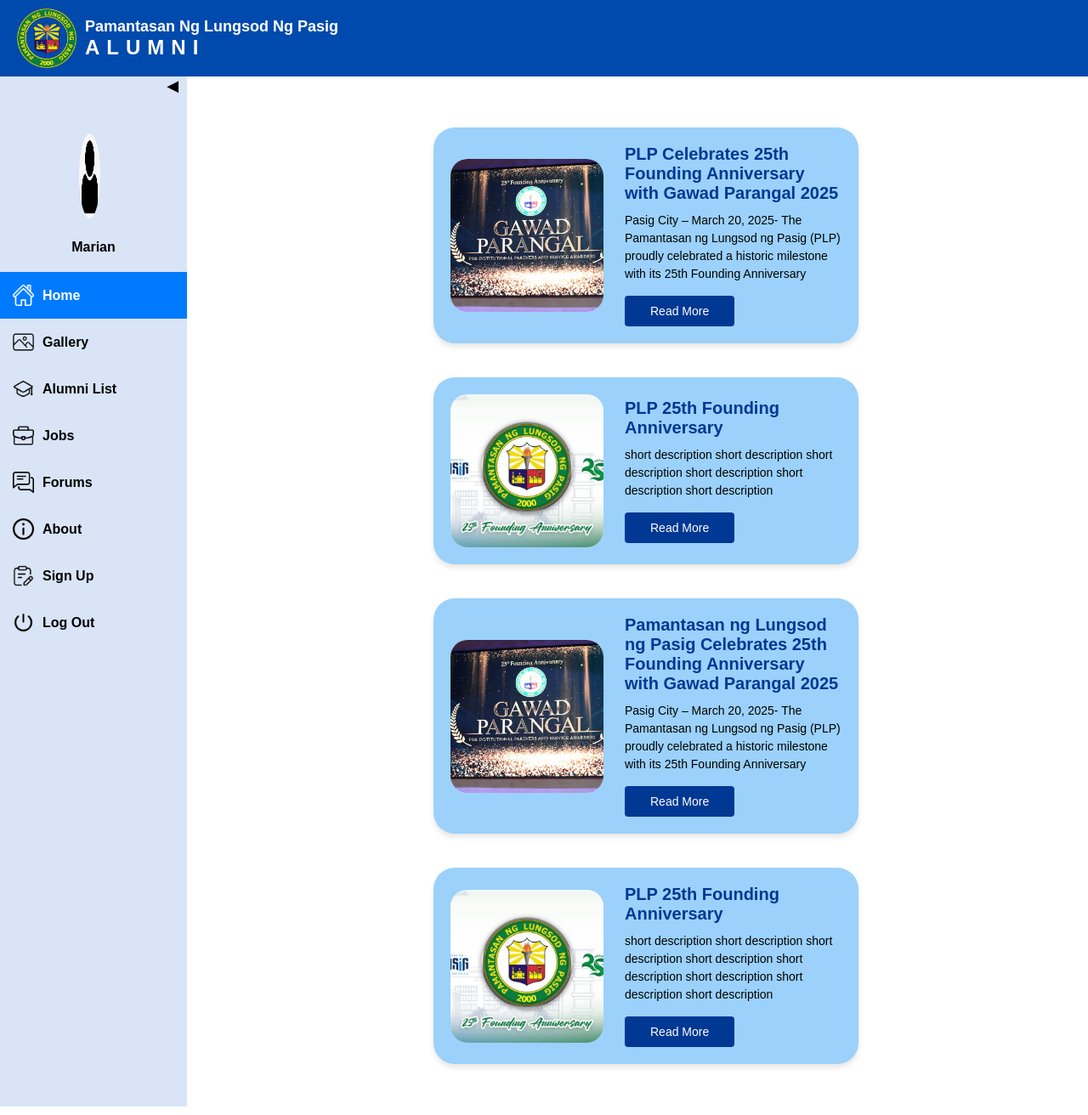
After one commit to jojanajeangarabillo/ALUMNI_PORTAL, a PHP site: page /alumni-gallery.php in a window 1280 px wide. The commit adds this page. Shown: the whole page at 85% size. Run offline with PHP 8.4, Linux system fonts and the light colour scheme.

Commit message:
alumni gallery and css update

```diff
--- /dev/null
+++ b/alumni-gallery.php
@@ -0,0 +1,117 @@
+<!DOCTYPE html>
+<html lang="en">
+<head>
+    <meta charset="UTF-8">
+    <meta name="viewport" content="width=device-width, initial-scale=1.0">
+    <title>Gallery</title>
+    <link rel="stylesheet" href="style.css">
+</head>
+
+<body>
+
+    <div class="interface-header">
+        <img src="images/logo.png" alt="PLP Logo" class="logo-interface">
+        <div class="text">
+            <div class="school-name">Pamantasan Ng Lungsod Ng Pasig</div>
+            <div class="alumni-title">ALUMNI</div>
+        </div>
+    </div>
+
+
+    <div class="sidebar" id="sidebar">
+        <div class="toggle-btn" onclick="toggleSidebar()">&#x25C0;</div>
+        <div class="sidebar-content">
+            <div class="profile-section">
+                <a href="profile.html" class="profile-pic">
+                    <img src="images/avatar.png" alt="Profile Picture">
+                </a>
+                <div class="profile-name">Marian</div>
+            </div>
+
+            <a href="#" class="active"><img src="images/home.png" alt="Home"><span>Home</span></a>
+            <a href="#"><img src="images/gallery.png" alt="Gallery"><span>Gallery</span></a>
+            <a href="#"><img src="images/alumni_list.png" alt="Alumni List"><span>Alumni List</span></a>
+            <a href="#"><img src="images/jobs.png" alt="Jobs"><span>Jobs</span></a>
+            <a href="#"><img src="images/forums.png" alt="Forums"><span>Forums</span></a>
+            <a href="#"><img src="images/about.png" alt="About"><span>About</span></a>
+            <a href="register.php"><img src="images/signup.png" alt="Sign up"><span>Sign Up</span></a>
+            <a href="landing.php"><img src="images/log-out.png" alt="Log Out"><span>Log Out</span></a>
+        </div>
+    </div>
+
+    <div class="gallery-content">
+        <section class="gallery-section">
+            <div class="gallery-container">
+
+                <div class="gallery-box">
+                    <img src="images/gawad_parangal.jpg" alt="Gallery Image" />
+                    <div class="gallery-text">
+                        <h3>PLP Celebrates 25th Founding Anniversary with Gawad Parangal 2025</h3>
+                        <p>
+                        Pasig City – March 20, 2025- The Pamantasan ng Lungsod ng Pasig (PLP) proudly celebrated a
+                        historic milestone with its 25th Founding Anniversary
+                        </p>
+                        <a href="gallery_rreadmore.php">
+                        <button class="read-more-btn">Read More</button>
+                            </a>
+                    </div>
+                </div>
+
+                <div class="gallery-box">
+                    <img src="images/plpanniv.jpg" alt="Gallery Image" />
+                    <div class="gallery-text">
+                        <h3>PLP 25th Founding Anniversary</h3>
+                        <p>
+                            short description short description short description short description
+                            short description short description
+                        </p>
+                        <a href="gallery_rreadmore.php">
+                        <button class="read-more-btn">Read More</button>
+                            </a>
+
+                    </div>
+                </div>
+
+                <div class="gallery-box">
+                    <img src="images/gawad_parangal.jpg" alt="Gallery Image" />
+                    <div class="gallery-text">
+                        <h3>Pamantasan ng Lungsod ng Pasig Celebrates 25th Founding Anniversary with Gawad Parangal 2025</h3>
+                        <p>
+                            Pasig City – March 20, 2025- The Pamantasan ng Lungsod ng Pasig (PLP) proudly celebrated a
+                            historic milestone with its 25th Founding Anniversary
+                        </p>
+                        <a href="gallery_rreadmore.php">
+                        <button class="read-more-btn">Read More</button>
+                            </a>
+                    </div>
+                </div>
+
+                <div class="gallery-box">
+                    <img src="images/plpanniv.jpg" alt="Gallery Image" />
+                    <div class="gallery-text">
+                        <h3>PLP 25th Founding Anniversary</h3>
+                        <p>
+                            short description short description short description short description
+                            short description short description short description short description
+                        </p>
+                        <a href="gallery_rreadmore.php">
+                        <button class="read-more-btn">Read More</button>
+                            </a>
+                    </div>
+                </div>
+
+            </div>
+        </section>
+    </div>
+
+    <script>
+        function toggleSidebar() {
+            const sidebar = document.getElementById('sidebar');
+            sidebar.classList.toggle('collapsed');
+            const toggleBtn = document.querySelector('.toggle-btn');
+            toggleBtn.innerHTML = sidebar.classList.contains('collapsed') ? '&#x25B6;' : '&#x25C0;';
+        }
+    </script>
+
+</body>
+</html>
--- a/style.css
+++ b/style.css
@@ -791,3 +791,101 @@
   border-radius: 8px;
 
 }
+
+/*GALLERY*/
+
+
+.gallery-content {
+  margin-left: 240px;
+    padding: 20px;
+    position: relative;
+    z-index: 2;
+    margin-top: -0px;
+    overflow-y: auto;
+    max-height: 100vh;
+}
+
+.sidebar.collapsed ~ .gallery-content {
+  margin-left: 100px;
+}
+
+.gallery-section {
+  background-color: #fff;
+  padding: 40px 0;
+  text-align: center;
+  top: 80px;
+}
+
+.gallery-container {
+  display: flex;
+  justify-content: center;
+  gap: 40px;
+  flex-wrap: wrap;
+  padding: 0 40px;
+}
+
+
+.gallery-box {
+  background-color: #9bd1fb;
+  border-radius: 25px;
+  width: 500px;
+  padding: 20px;
+  display: flex;
+  align-items: center;
+  gap: 25px;
+  box-shadow: 0 4px 6px rgba(0, 0, 0, 0.1);
+  text-align: left;
+  min-height: 200px;
+}
+
+
+.gallery-box img {
+  width: 180px;
+  height: 180px;
+  border-radius: 20px;
+  object-fit: cover;
+  background-color: #fff;
+  flex-shrink: 0;
+}
+
+
+.gallery-text {
+  display: flex;
+  flex-direction: column;
+  justify-content: space-between;
+  flex: 1;
+}
+
+
+.gallery-text h3 {
+  font-size: 20px;
+  font-weight: bold;
+  color: #003893;
+  margin-bottom: 10px;
+}
+
+
+.gallery-text p {
+  font-size: 14px;
+  color: #000;
+  margin-bottom: 15px;
+  line-height: 1.5;
+  text-align: left;
+}
+
+
+.read-more-btn {
+  background-color: #003893;
+  color: white;
+  border: none;
+  padding: 10px 30px;
+  font-size: 14px;
+  border-radius: 4px;
+  cursor: pointer;
+  align-self: start;
+  margin-top: auto;
+}
+
+.read-more-btn:hover {
+  background-color: #00276b;
+}
```
